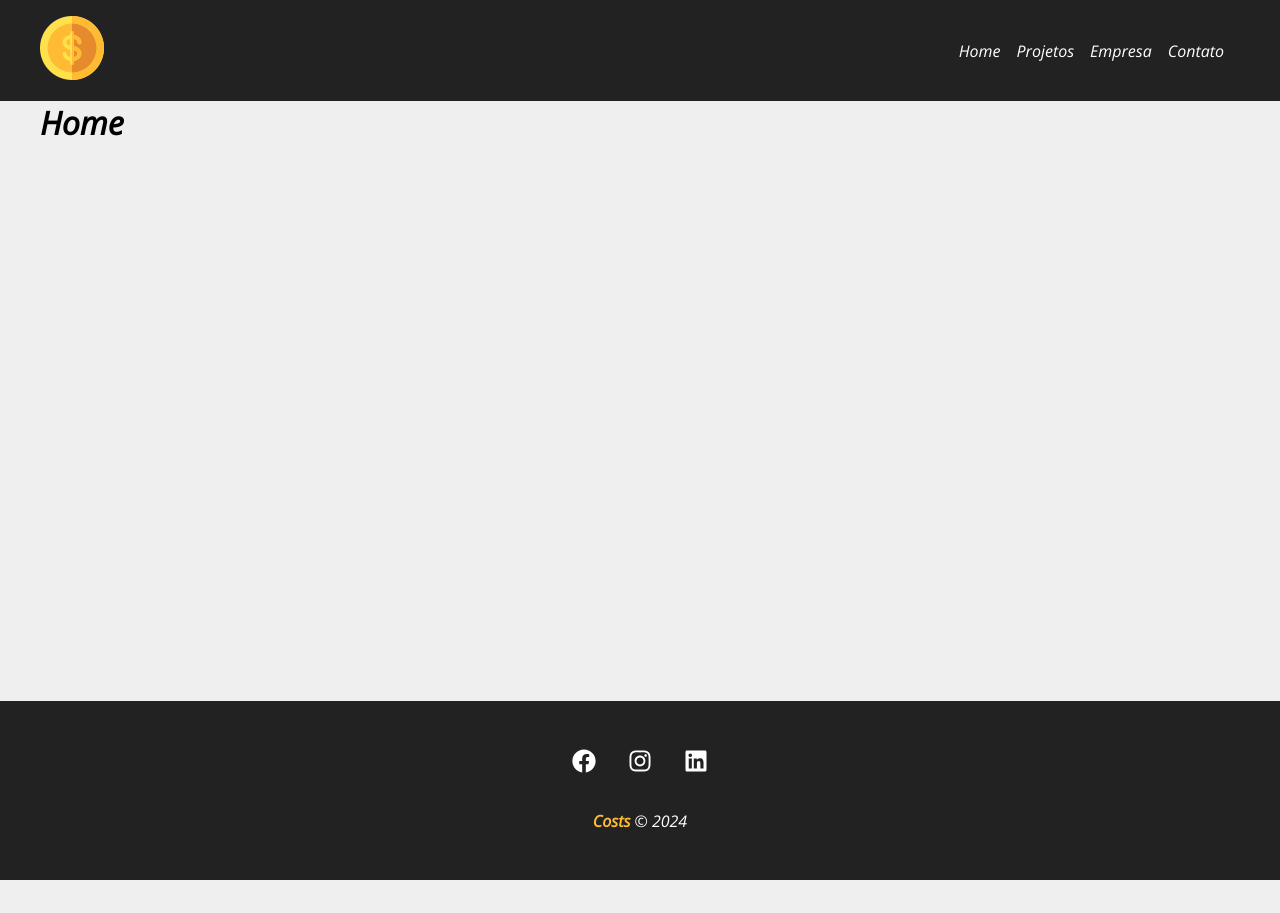
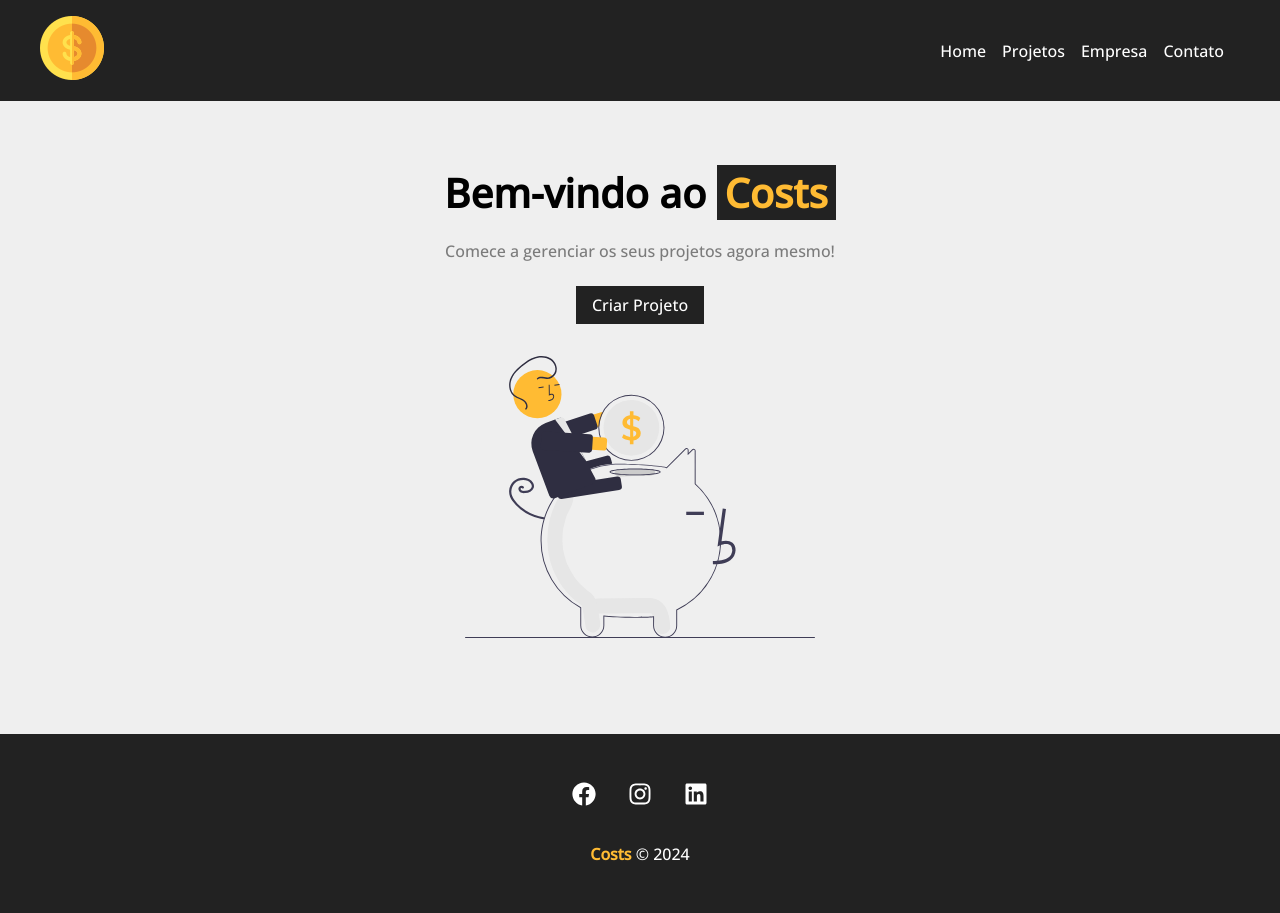
Before and after one commit to Victor87dev/projeto-planner, a React (Vite) app in the folder projeto-costs/: page / in a window 1280 px wide. Before the commit the page ends 880 px from the top, so only its background shows below. Built offline with nearby package versions, Linux system fonts and the light colour scheme.

Commit message:
perf: desenvolvendo a page Home e o componente LinkButton

```diff
--- a/projeto-costs/index.html
+++ b/projeto-costs/index.html
@@ -8,7 +8,7 @@
     <!-- Google fonts - Open Sans -->
     <link rel="preconnect" href="https://fonts.googleapis.com">
     <link rel="preconnect" href="https://fonts.gstatic.com" crossorigin>
-    <link href="https://fonts.googleapis.com/css2?family=Open+Sans:ital@1&display=swap" rel="stylesheet">
+    <link href="https://fonts.googleapis.com/css2?family=Open+Sans:wght@500&display=swap" rel="stylesheet">
   </head>
   <body>
     <div id="root"></div>
--- /dev/null
+++ b/projeto-costs/src/components/layout/LinkButton.jsx
@@ -0,0 +1,12 @@
+import { Link } from "react-router-dom"
+import styles from "./LinkButton.module.css"
+
+const LinkButton = ({ to, text })=>{
+   return(
+     <Link className={styles.btn} to={to}>
+      {text}
+     </Link>
+   )
+}
+
+export default LinkButton
--- /dev/null
+++ b/projeto-costs/src/components/layout/LinkButton.module.css
@@ -0,0 +1,11 @@
+.btn{
+    background-color: #222;
+    color: #fff;
+    padding: 0.5em 1em;
+    text-decoration: none;
+    transition: 0.5s;
+}
+
+.btn:hover{
+    color: #ffbb33;
+}
--- a/projeto-costs/src/components/layout/Navbar.jsx
+++ b/projeto-costs/src/components/layout/Navbar.jsx
@@ -15,7 +15,7 @@
                   <Link to="/">Home</Link>
                 </li>
                 <li className={Styles.item}>
-                  <Link to="projects">Projetos</Link>
+                  <Link to="/projects">Projetos</Link>
                 </li>
                 <li className={Styles.item}>
                    <Link to="/company">Empresa</Link>
--- a/projeto-costs/src/components/pages/Home.jsx
+++ b/projeto-costs/src/components/pages/Home.jsx
@@ -1,7 +1,17 @@
 import React from "react";
+import savings from "../../img/savings.svg"
+import styles from "./Home.module.css"
+import LinkButton from "../layout/LinkButton"
 
 const Home = ()=>{
-    return <h1>Home</h1>
+    return (
+        <section className={styles.home_container}>
+            <h1>Bem-vindo ao <span>Costs</span></h1>
+            <p>Comece a gerenciar os seus projetos agora mesmo!</p>
+            <LinkButton to="/newproject" text="Criar Projeto"/>
+            <img src={savings} alt="Costs" />
+        </section>
+    )
 }
 
 export default Home
--- /dev/null
+++ b/projeto-costs/src/components/pages/Home.module.css
@@ -0,0 +1,29 @@
+.home_container{
+    width: 100%;
+    display: flex;
+    flex-direction: column;
+    align-items: center;
+    justify-content: center;
+    padding: 4em;
+}
+
+.home_container h1{
+    font-size: 2.5em;
+    margin-bottom: .5em;
+}
+
+.home_container h1 span{
+    color: #ffbb33;
+    padding: 0 .2em;
+    background-color: #222;
+}
+
+.home_container p{
+    margin-bottom: 1.5em;
+    color: #7b7b7b;
+}
+
+.home_container img{
+    width: 350px;
+    margin: 2em 0;
+}
--- a/projeto-costs/src/index.css
+++ b/projeto-costs/src/index.css
@@ -2,7 +2,7 @@
   padding: 0;
   margin: 0;
   box-sizing: border-box;
-  font-family: 'Open Sans', sans-serif;
+  font-family: 'Open Sans';
 }
 
 html, body, #root{
```
